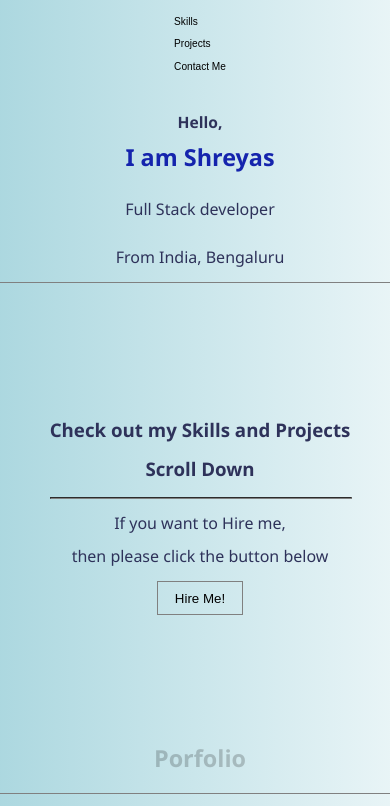
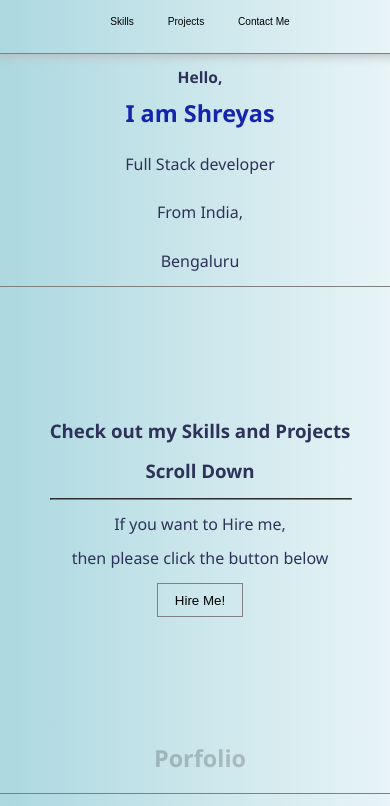
Before and after one commit to ShreyasKS1997/My-Porfolio-Website, a plain HTML site: page index.html in a window 390 px wide. Shown: the part 38-844 px from the top of the page. Drawn offline with nearby package versions, Linux system fonts and the light colour scheme.

Commit message:
changedSomeStyle

```diff
--- a/index.css
+++ b/index.css
@@ -188,6 +188,10 @@ section {
 }
 
 @media screen and (max-width: 1240px) {
+  .header {
+    border-bottom: 1px solid grey;
+    box-shadow: 0 0 10px 2px rgb(187, 187, 187);
+  }
   .main {
     display: flex;
     flex-direction: column;
@@ -232,15 +236,3 @@ section {
     width: 20vw;
   }
 }
-
-@media screen and (max-width: 400px) {
-  .header {
-    display: flex;
-    flex-direction: column;
-  }
-
-  .navButtons {
-    display: flex;
-    flex-direction: column;
-  }
-}
--- a/index.html
+++ b/index.html
@@ -23,7 +23,8 @@
           <h3 class="mainLeftElement">Hello,</h3>
           <h1 class="mainLeftElement">I am Shreyas</h1>
           <p class="mainLeftElement">Full Stack developer</p>
-          <p class="mainLeftElement">From India, Bengaluru</p>
+          <p class="mainLeftElement">From India,</p>
+          <p class="mainLeftElement">Bengaluru</p>
         </div>
         <div class="mainMiddle">
           <h3>Check out my Skills and Projects</h3>
```
